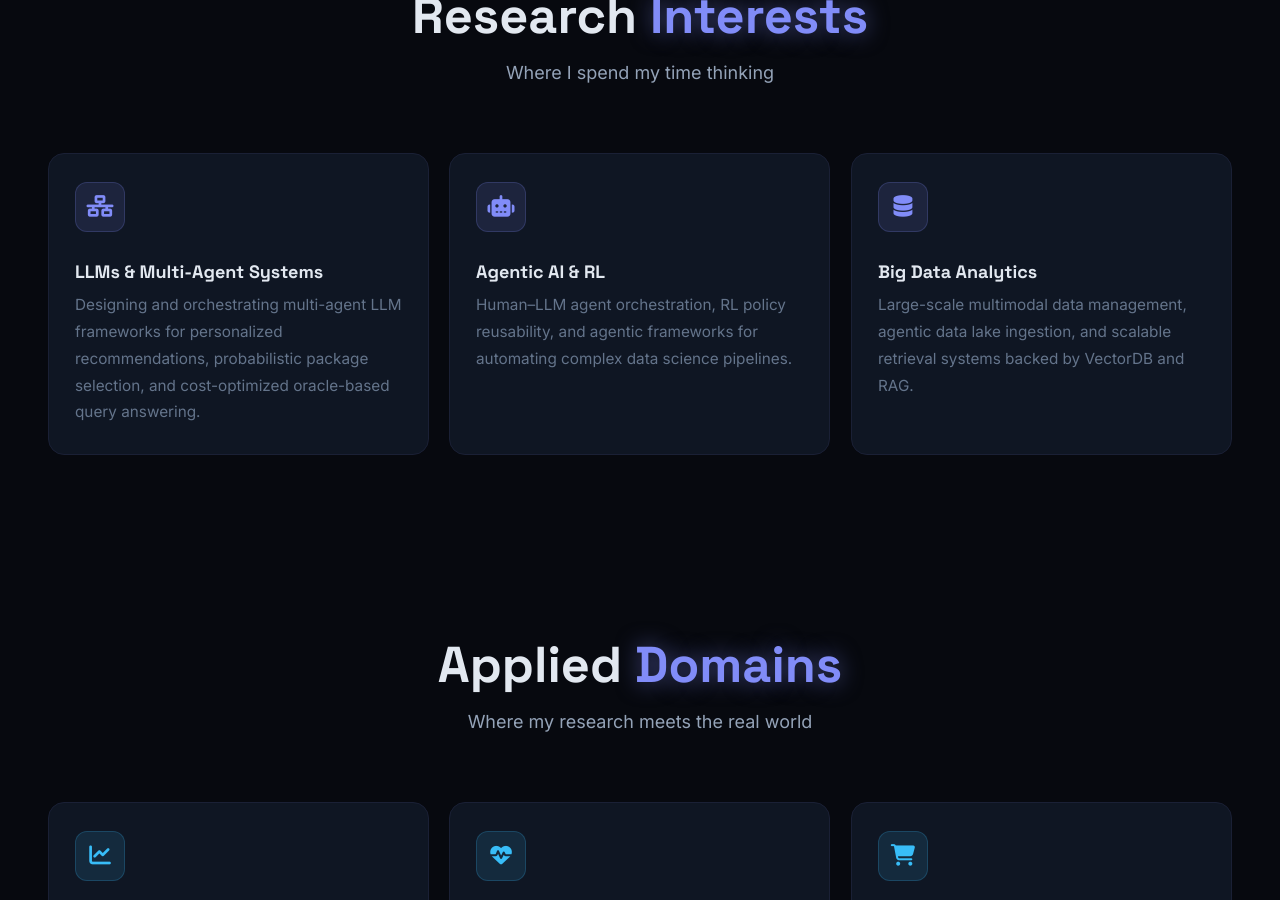
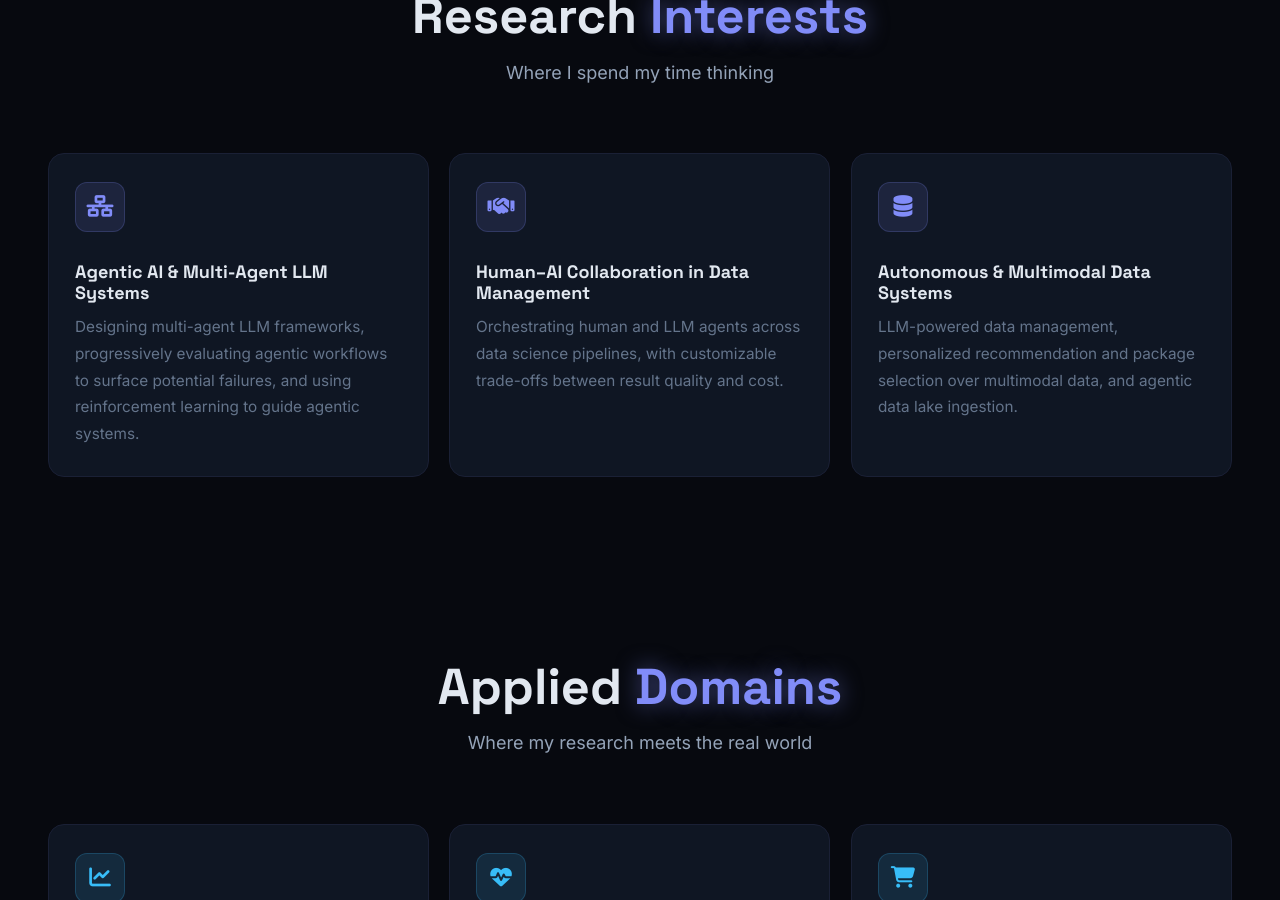
Before and after one commit to sohrabnamazinia/sohrabnamazinia.github.io, a Jekyll site: the page built from _pages/about.md, in a window 1280 px wide and 900 px high, scrolled down 1217 px. Built offline with Jekyll 4.4.1, drawn with Linux system fonts in a browser that asks for light colours; some web fonts are replaced; some of the changed text lies outside the part shown.

Commit message:
Align site content with current CV, emphasizing agentic AI work
- Move the ESWA paper to Published
- Report ASMR's result as nearly doubling schema informativeness on the
  experience, projects, and talks pages; merge the duplicate ASMR card
- Add SQL agent, Llama 3.1 8B fine-tuning, and HITL intent pipeline to
  the Scalata Fall 2025 role; add APEX and package selection to research
- Refresh the APEX description and add agentic/infra skills
- Retitle homepage research interests and research-focus lines to match
  the CV's framing (agentic human-AI collaboration, autonomous data systems)
- Add VLDB 2026 speaker/poster honor; relabel NE AI Agents Day as Speaker
  and Panasonic Chair as a Research Grant; fix "Rank 19" wording

Co-Authored-By: Claude Opus 5 <noreply@anthropic.com>

```diff
--- a/_pages/about.md
+++ b/_pages/about.md
@@ -89,18 +89,18 @@ redirect_from:
 <div class="research-grid research-grid--3">
   <div class="research-card">
     <div class="research-icon"><i class="fas fa-network-wired"></i></div>
-    <h3>LLMs &amp; Multi-Agent Systems</h3>
-    <p>Designing and orchestrating multi-agent LLM frameworks for personalized recommendations, probabilistic package selection, and cost-optimized oracle-based query answering.</p>
+    <h3>Agentic AI &amp; Multi-Agent LLM Systems</h3>
+    <p>Designing multi-agent LLM frameworks, progressively evaluating agentic workflows to surface potential failures, and using reinforcement learning to guide agentic systems.</p>
   </div>
   <div class="research-card">
-    <div class="research-icon"><i class="fas fa-robot"></i></div>
-    <h3>Agentic AI &amp; RL</h3>
-    <p>Human–LLM agent orchestration, RL policy reusability, and agentic frameworks for automating complex data science pipelines.</p>
+    <div class="research-icon"><i class="fas fa-handshake"></i></div>
+    <h3>Human–AI Collaboration in Data Management</h3>
+    <p>Orchestrating human and LLM agents across data science pipelines, with customizable trade-offs between result quality and cost.</p>
   </div>
   <div class="research-card">
     <div class="research-icon"><i class="fas fa-database"></i></div>
-    <h3>Big Data Analytics</h3>
-    <p>Large-scale multimodal data management, agentic data lake ingestion, and scalable retrieval systems backed by VectorDB and RAG.</p>
+    <h3>Autonomous &amp; Multimodal Data Systems</h3>
+    <p>LLM-powered data management, personalized recommendation and package selection over multimodal data, and agentic data lake ingestion.</p>
   </div>
 </div>
 
@@ -134,11 +134,11 @@ redirect_from:
   <p>
     Hey, I'm <strong>Sohrab</strong> — my preferred name is <strong>Spencer</strong>.
     I'm a Computer Science PhD candidate (ABD) at NJIT with experience in building production
-    multi-agent LLM systems at Scalata.ai (ranked <strong>Rank 19 in Top AI Hot 100</strong>).
+    multi-agent LLM systems at Scalata.ai (ranked <strong>#19 in the AI Hot 100</strong>).
   </p>
   <p>
-    My research, funded by <strong>NSF and ONR</strong>, focuses on LLMs for data science, agentic AI,
-    personalized recommendations, and AI for healthcare. I graduated top of my class from IUST (GPA 4.0)
+    My research, funded by <strong>NSF and ONR</strong>, focuses on agentic human–AI collaboration in data management
+    and autonomous data systems. I graduated top of my class from IUST (GPA 4.0)
     and have received competitive research funding at NJIT.
     Outside work, I'm passionate about astronomy, space exploration, and football (soccer).
   </p>
```
Also changed, not shown: other parts of _pages/about.md (+1 -1 lines), _pages/education.md (+7 -3 lines), _pages/experience.md (+12 -8 lines), _pages/projects.md (+4 -14 lines), _pages/publications.md (+11 -11 lines), _pages/talks.md (+1 -1 lines).
